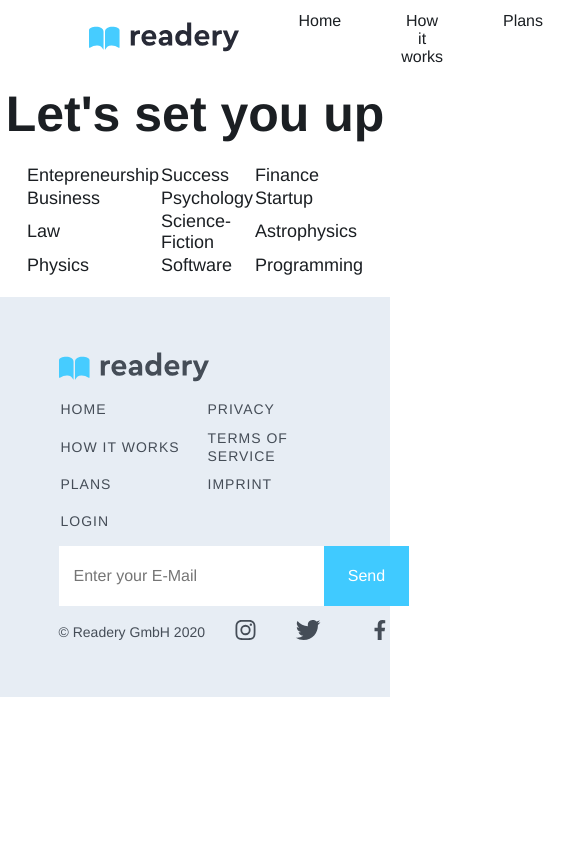
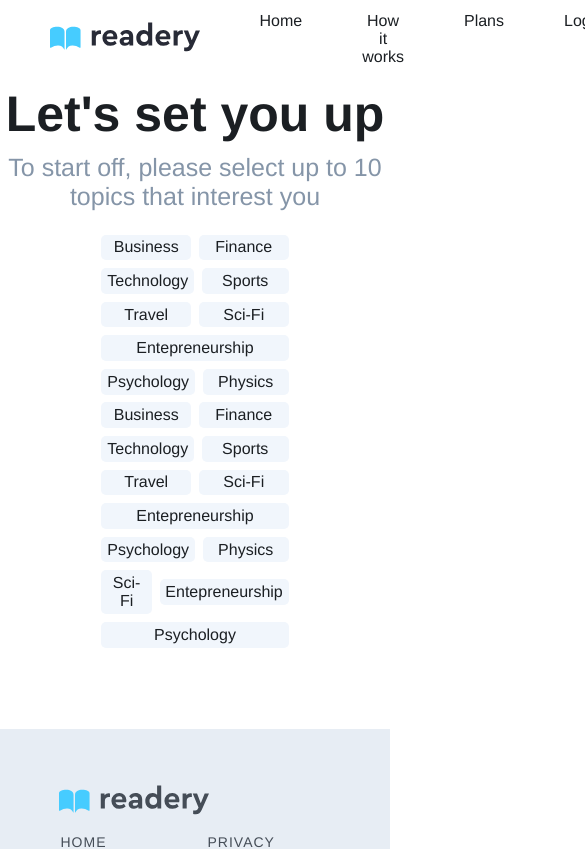
Before and after one commit to nicklbaert/readery-frontend, a Vue app: page /#/signup in a window 390 px wide. Shown: the top 849 px of the page, 585 px wide, since content can reach past the window. Built offline with nearby package versions, Linux system fonts and the light colour scheme.

Commit message:
signup process first steps + responsiveness

```diff
--- a/package.json
+++ b/package.json
@@ -11,6 +11,7 @@
     "core-js": "^3.6.5",
     "vue": "^2.6.11",
     "vue-router": "^3.2.0",
+    "vuex": "^3.5.1",
     "yarn": "^1.22.4"
   },
   "devDependencies": {
--- a/src/App.vue
+++ b/src/App.vue
@@ -108,4 +108,9 @@
 #signup-button a.router-link-exact-active {
   color: #fff;
 }
+@media screen and (max-width: 1280px) {
+  #nav {
+    padding: 0 5%;
+  }
+}
 </style>
--- a/src/views/About.vue
+++ b/src/views/About.vue
@@ -70,16 +70,14 @@ export default {
   display: flex;
   align-items: flex-start;
   justify-content: space-between;
-  flex-wrap: wrap;
 }
 .benefit-wrapper {
   margin: 5% 2%;
   width: 380px;
-  min-width: 350px;
+  min-width: 250px;
   text-align: left;
 }
 .benefit-image {
-  width: 100%;
   height: 300px;
   background-position: center;
   background-size: cover;
@@ -131,4 +129,21 @@ export default {
   transform: scale(1.03);
   box-shadow: 0 10px 100px 0 rgba(52, 52, 66, 0.2);
 }
+
+@media screen and (max-width: 1280px) {
+  #benefits {
+    padding: 0 5%;
+  }
+}
+@media screen and (max-width: 1000px) {
+  #benefits {
+    flex-wrap: wrap;
+  }
+  .benefit-wrapper {
+    width: 100%;
+  }
+  .benefit-image {
+    height: 400px;
+  }
+}
 </style>
--- a/src/views/Home.vue
+++ b/src/views/Home.vue
@@ -288,4 +288,10 @@ export default {
   right: auto;
   width: 100%;
 }
+
+@media screen and (max-width: 1280px) {
+  .step {
+    padding: 0 5%;
+  }
+}
 </style>
--- a/src/views/Signup.vue
+++ b/src/views/Signup.vue
@@ -1,31 +1,74 @@
 <template>
   <div class="home">
     <h1 id="heading">Let's set you up</h1>
-    <div id="topic-grid">
-      <table>
-        <tr>
-          <td>Entepreneurship</td>
-          <td>Success</td>
-          <td>Finance</td>
-        </tr>
-        <tr>
-          <td>Business</td>
-          <td>Psychology</td>
-          <td>Startup</td>
-        </tr>
-        <tr>
-          <td>Law</td>
-          <td>Science-Fiction</td>
-          <td>Astrophysics</td>
-        </tr>
-        <tr>
-          <td>Physics</td>
-          <td>Software</td>
-          <td>Programming</td>
-        </tr>
-      </table>
+    <h1 id="subheading">To start off, please select up to 10 topics that interest you</h1>
+    <div id="topics-wrapper">
+      <div id="topic-grid">
+        <div class="topic-wrapper">
+          <span>Business</span>
+        </div>
+        <div class="topic-wrapper">
+          <span>Finance</span>
+        </div>
+        <div class="topic-wrapper">
+          <span>Technology</span>
+        </div>
+        <div class="topic-wrapper">
+          <span>Sports</span>
+        </div>
+        <div class="topic-wrapper">
+          <span>Travel</span>
+        </div>
+        <div class="topic-wrapper">
+          <span>Sci-Fi</span>
+        </div>
+        <div class="topic-wrapper">
+          <span>Entepreneurship</span>
+        </div>
+        <div class="topic-wrapper">
+          <span>Psychology</span>
+        </div>
+        <div class="topic-wrapper">
+          <span>Physics</span>
+        </div>
+        <div class="topic-wrapper">
+          <span>Business</span>
+        </div>
+        <div class="topic-wrapper">
+          <span>Finance</span>
+        </div>
+        <div class="topic-wrapper">
+          <span>Technology</span>
+        </div>
+        <div class="topic-wrapper">
+          <span>Sports</span>
+        </div>
+        <div class="topic-wrapper">
+          <span>Travel</span>
+        </div>
+        <div class="topic-wrapper">
+          <span>Sci-Fi</span>
+        </div>
+        <div class="topic-wrapper">
+          <span>Entepreneurship</span>
+        </div>
+        <div class="topic-wrapper">
+          <span>Psychology</span>
+        </div>
+        <div class="topic-wrapper">
+          <span>Physics</span>
+        </div>
+        <div class="topic-wrapper">
+          <span>Sci-Fi</span>
+        </div>
+        <div class="topic-wrapper">
+          <span>Entepreneurship</span>
+        </div>
+        <div class="topic-wrapper">
+          <span>Psychology</span>
+        </div>
+      </div>
     </div>
-
     <Footer />
   </div>
 </template>
@@ -49,17 +92,41 @@ export default {
   margin-top: 5%;
   font-size: 50px;
 }
-#topic-grid {
-  margin: 5% 0;
+#subheading {
+  margin-top: 10px;
+  font-size: 25px;
+  color: #8595a8;
+  font-weight: 300;
+}
+#topics-wrapper {
   width: 100%;
   display: flex;
   justify-content: center;
   align-items: center;
 }
-#topic-grid table {
+#topic-grid {
+  margin: 5% 0 20% 0;
   width: 50%;
-  text-align: left;
-  font-weight: 300;
-  font-size: 18px;
+  display: flex;
+  justify-content: center;
+  align-items: center;
+  flex-wrap: wrap;
+}
+
+.topic-wrapper {
+  flex: 1;
+  padding: 2% 3%;
+  margin: 2%;
+  border-radius: 5px;
+  background-color: #f1f6fc;
+  transition: 0.1s ease-out;
+  cursor: pointer;
+}
+.topic-wrapper:hover {
+  transform: scale(1.08);
+  transition: 0.1s ease-out;
+  background-color: rgb(70, 204, 255);
+  /*  box-shadow: 0 2px 20px 0 rgba(70, 204, 255, 1); */
+  color: white;
 }
 </style>
```
Also changed, not shown: 1 other file (tests, documents, lock files or other folders).
